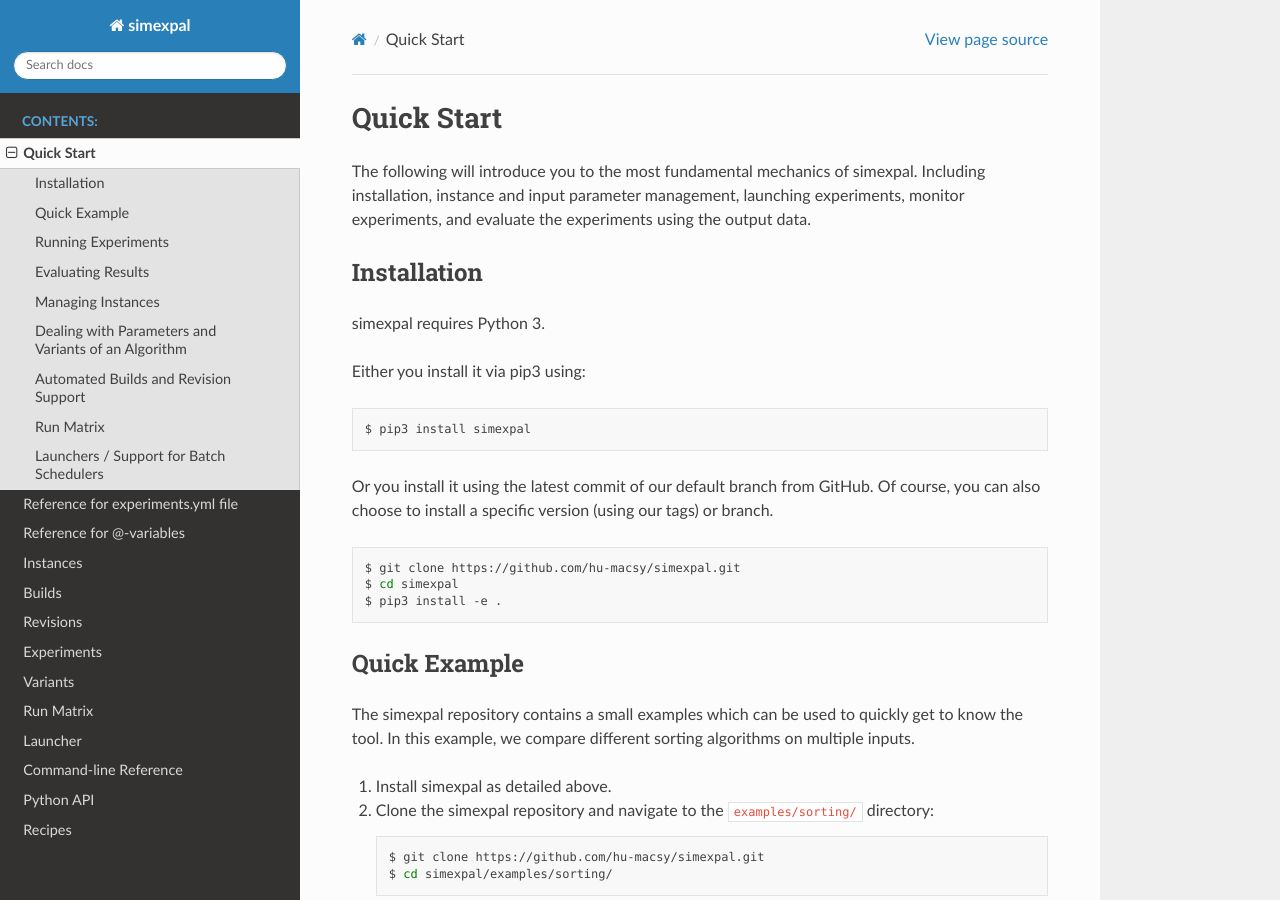
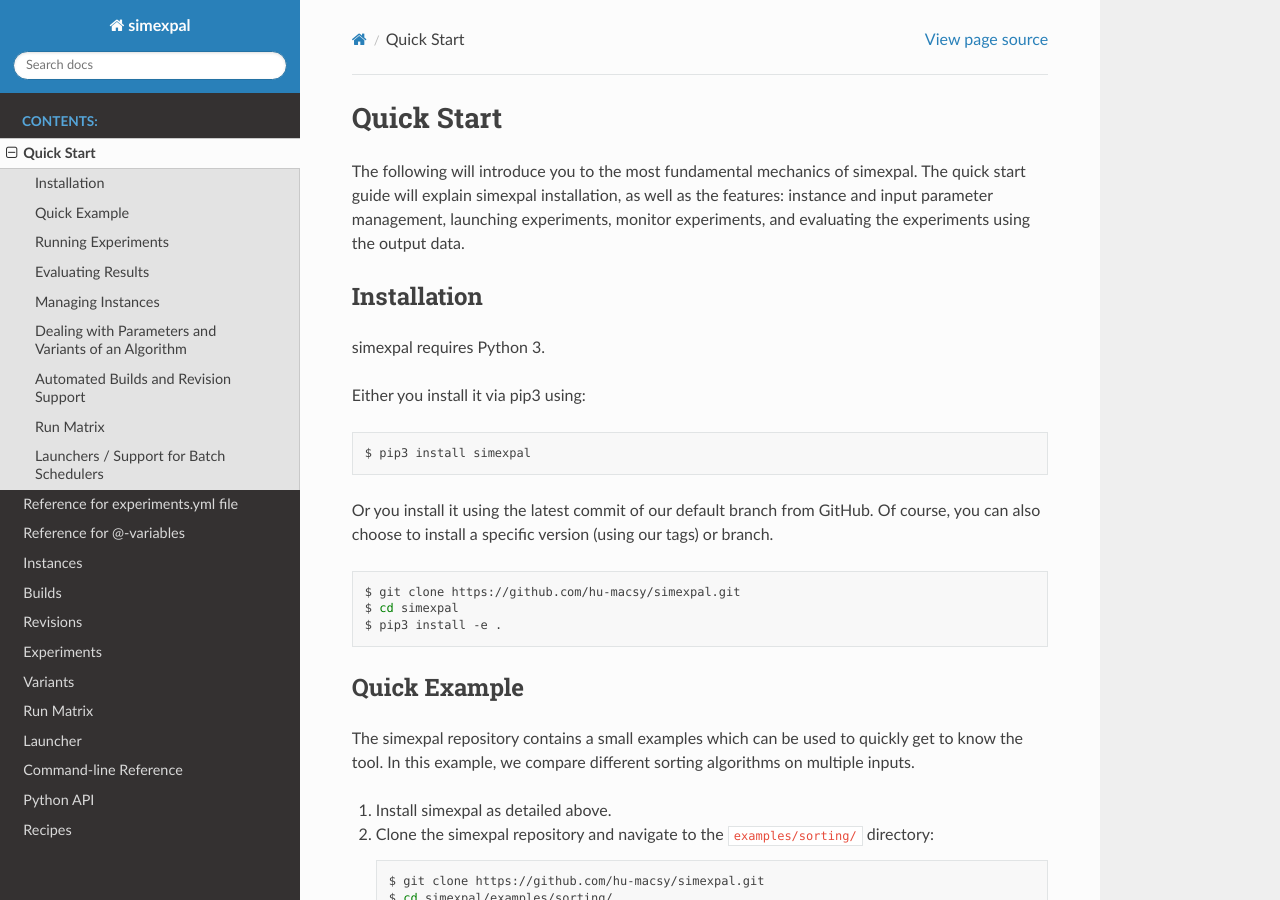
Before and after one commit to hu-macsy/simexpal, a Sphinx documentation site: the page built from docs/quick_start.rst, in a window 1280 px wide and 900 px high. Built offline with Sphinx 7.4.7 and the Read the Docs theme 2.0.0, drawn with Linux system fonts in a browser that asks for light colours.

Commit message:
Rephrase quick start introduction.

```diff
--- a/docs/quick_start.rst
+++ b/docs/quick_start.rst
@@ -6,9 +6,9 @@
 .. highlight:: none
 
 The following will introduce you to the most fundamental mechanics of simexpal.
-Including installation, instance and input parameter management, launching
-experiments, monitor experiments, and evaluate the experiments using the output
-data.
+The quick start guide will explain simexpal installation, as well as the
+features: instance and input parameter management, launching experiments, monitor
+experiments, and evaluating the experiments using the output data.
 
 Installation
 ------------
```
